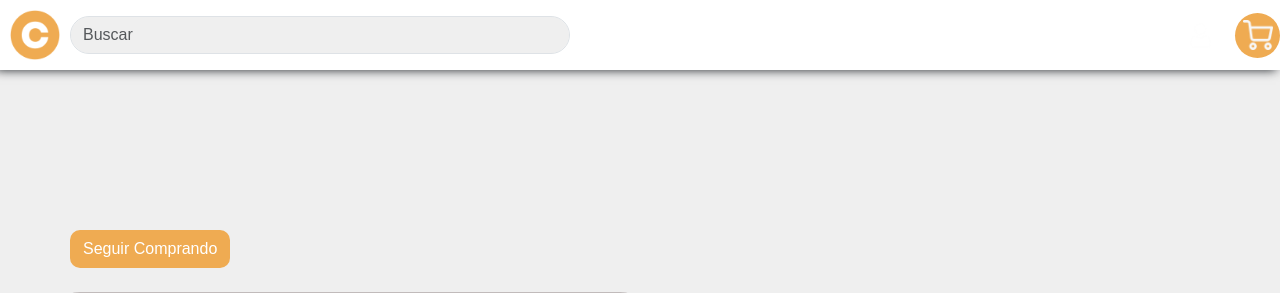
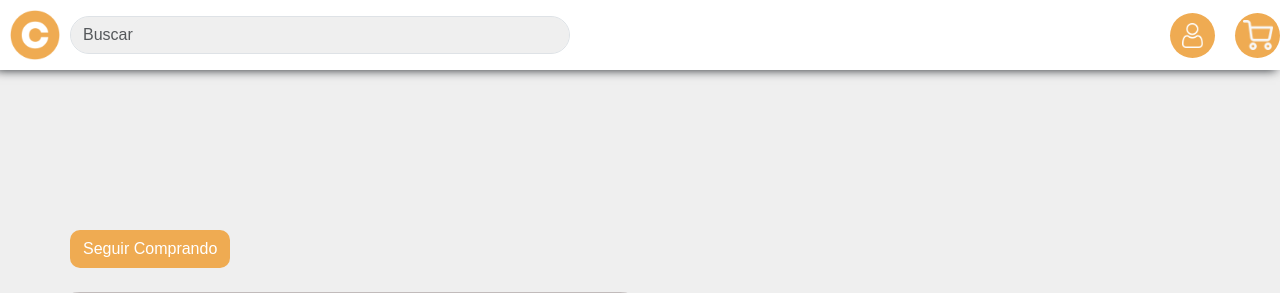
Before and after one commit to Volcos/ElComilon, a Django app: page /detalleCompra in a window 1280 px wide. Shown: the top 293 px of the page. Run offline with Django 5.2, Linux system fonts and the light colour scheme; a user stored in the database is signed in; data that the repository does not hold is empty; some libraries are stand-ins or nearby versions; some web fonts are replaced.

Commit message:
Boton Profile

```diff
--- a/Project/myProject/templates/bases/header.html
+++ b/Project/myProject/templates/bases/header.html
@@ -18,7 +18,7 @@
         </div>
         <div class="item i3">
             {% if request.user.username != ""  %}
-                <div>
+                <div class="boton carrito profile">
                     <a href="{% url 'Profile' %}">
                         <img src="{% static 'img/iconos/usuario (1).png' %}" alt="" width="25" style="margin-left: 4.5px;">
                     </a>
@@ -30,11 +30,12 @@
                 <div class="boton registro">
                     <a href="{% url 'Register' %}">Registro</a>
                 </div>
+                <div class="boton carrito perfil">
+                    <button style="background-color: rgba(240, 248, 255, 0);border: 0;" onclick="popup()" type="button"><img src="{% static 'img/iconos/usuario (1).png' %}" alt="" width="25" style="margin-left: 4.5px;"></button>
+                </div>
             {% endif%}
 
-            <div class="boton carrito perfil">
-                <button style="background-color: rgba(240, 248, 255, 0);border: 0;" onclick="popup()" type="button"><img src="{% static 'img/iconos/usuario (1).png' %}" alt="" width="25" style="margin-left: 4.5px;"></button>
-            </div>
+
 
             <div class="boton carrito">
                 <button style="background-color: rgba(240, 248, 255, 0);border: 0;" type="button" data-bs-toggle="offcanvas" data-bs-target="#offcanvasRight" aria-controls="offcanvasRight"><img src="{% static 'img/iconos/img_carro.png' %}" alt="" width="30px"></button>
```
Also changed, not shown: Project/myProject/db.sqlite3.
